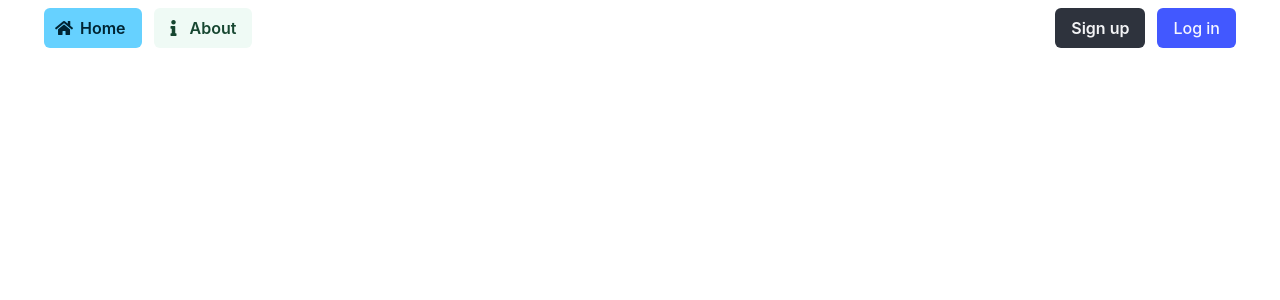
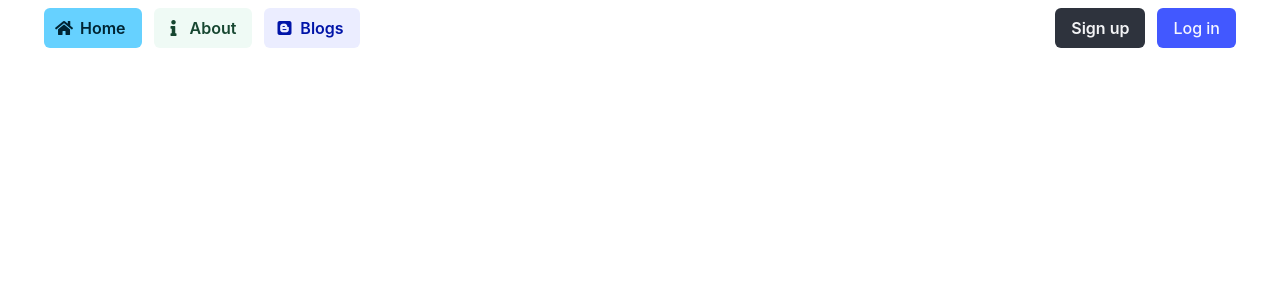
Before and after one commit to MthoMSY/bapp, a React (Vite) app: page / in a window 1280 px wide. Shown: the top 300 px of the page. Built offline with nearby package versions, Linux system fonts and the light colour scheme.

Commit message:
add blogs navigation, in global nav bar

```diff
--- a/src/App.tsx
+++ b/src/App.tsx
@@ -41,6 +41,17 @@ function App() {
                       <i className="fas fa-info"></i>
                     </span>
                     <strong>About</strong>
+                  </a>
+                  <a
+                    className="button is-link is-light"
+                    onClick={() => {
+                      navigate("/blogs");
+                    }}
+                  >
+                    <span className="icon">
+                      <i className="fab fa-blogger"></i>
+                    </span>
+                    <strong>Blogs</strong>
                   </a>
                 </div>
               </div>
```
